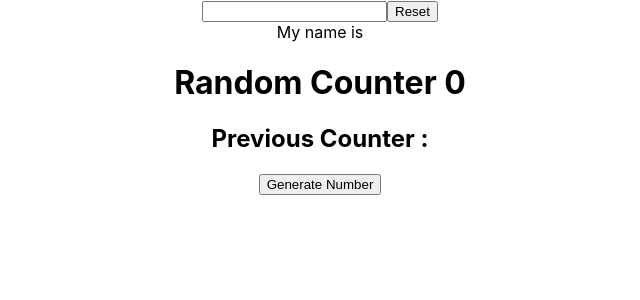
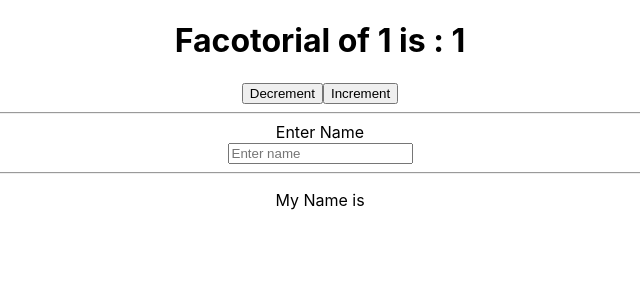
Before and after one commit to ritagujar/react-hooks, a React (Create React App) app: page / in a window 1280 px wide. Shown: the top 300 px of the page, without its empty margins (320-960 px from the left). Built offline with nearby package versions, Linux system fonts and the light colour scheme.

Commit message:
useMemo()

```diff
--- a/src/App.js
+++ b/src/App.js
@@ -1,5 +1,6 @@
 import React from "react";
 import "./App.css";
+import UseMemo from "./components/UseMemo";
 // import UseEffect from "./components/UseEffect";
 // import UseState from "./components/UseState";
 import UseRef from "./components/UseRef";
@@ -9,7 +10,8 @@ function App() {
     <>
       {/* <UseState /> */}
       {/* <UseEffect /> */}
-      <UseRef />
+      {/* <UseRef /> */}
+      <UseMemo />
     </>
   );
 }
--- /dev/null
+++ b/src/components/UseMemo.js
@@ -0,0 +1,60 @@
+import React, { useMemo, useState } from "react";
+import "../App.css";
+
+/*
+    1. Optimize expensive operation
+    2. Referential equality
+*/
+
+function UseMemo() {
+  const [counter, setCounter] = useState(1);
+  const [name, setName] = useState("");
+  const result = useMemo(() => {
+    return factorial(counter);
+  }, [counter]);
+
+  return (
+    <div className="App">
+      <h1>
+        Facotorial of {counter} is : <span>{result}</span>
+      </h1>
+      <div>
+        <button onClick={() => setCounter(counter - 1)}>Decrement</button>
+        <button onClick={() => setCounter(counter + 1)}>Increment</button>
+      </div>
+      <hr />
+      <div>
+        <div>
+          <label>Enter Name</label>
+        </div>
+        <input
+          type="text"
+          placeholder="Enter name"
+          value={name}
+          onChange={(e) => setName(e.target.value)}
+        />
+        <hr />
+        <DisplayName name={name}></DisplayName>
+      </div>
+    </div>
+  );
+}
+
+const DisplayName = React.memo(({ name }) => {
+  console.log("render");
+  return <p>{`My Name is ${name}`}</p>;
+});
+
+function factorial(num) {
+  let i = 0;
+  while (i < 20000000) i++; // This two lines will slow down the operation so here we can use useMemo() funtion which will memoize the heavy operation
+  if (num < 0) {
+    return -1;
+  }
+  if (num === 0) {
+    return 1;
+  }
+  return num * factorial(num - 1);
+}
+
+export default UseMemo;
```
Also changed, not shown: 1 other file (tests, documents, lock files or other folders).
